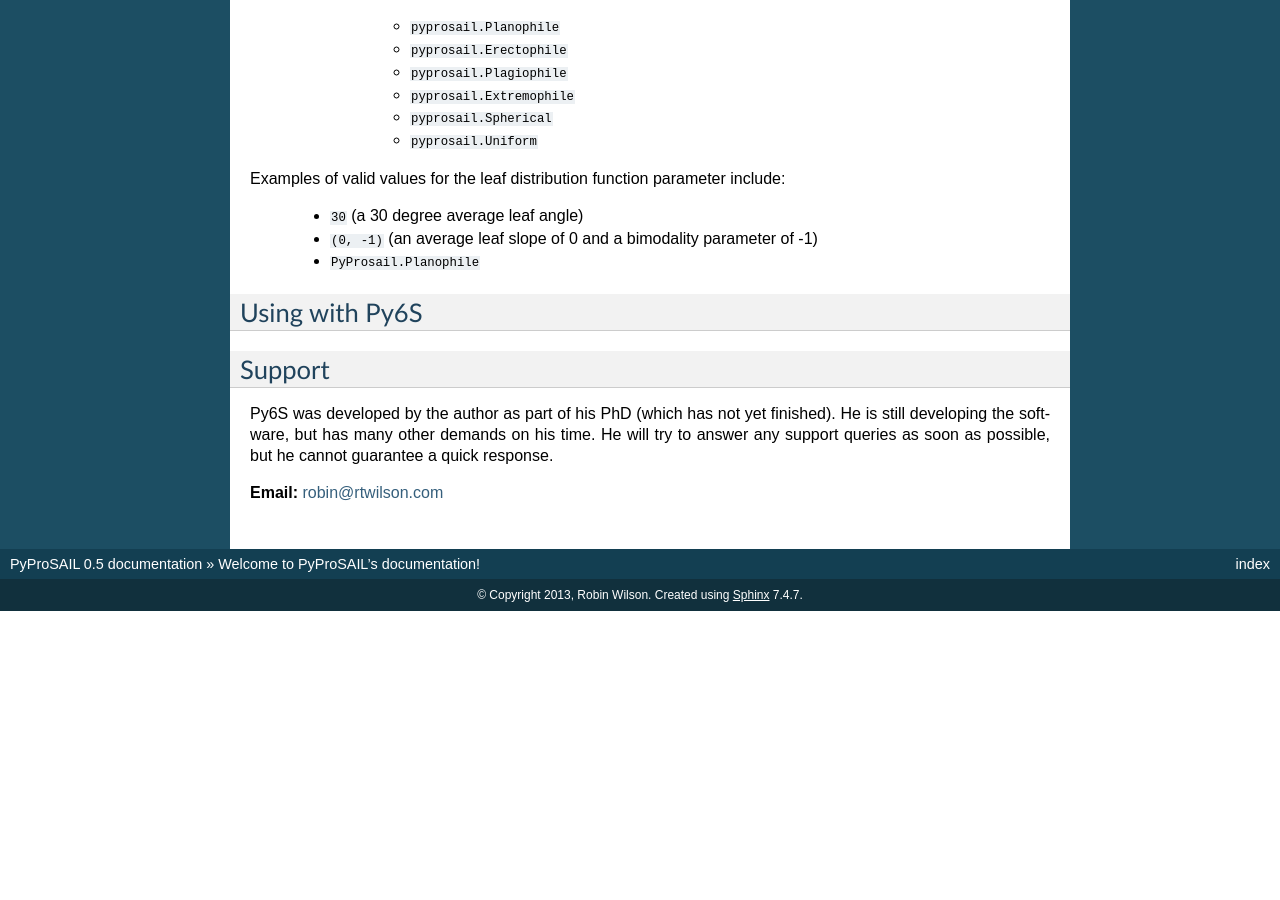
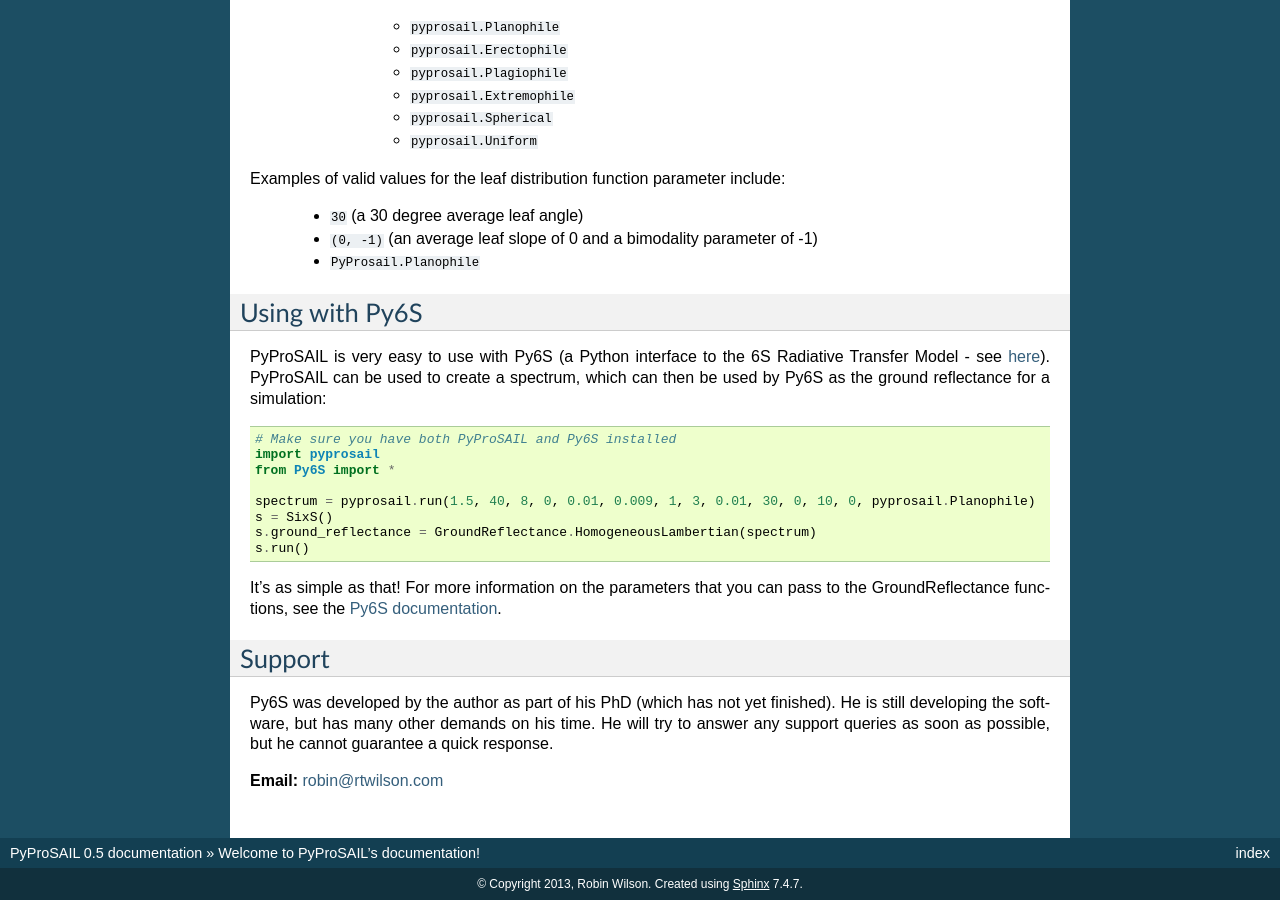
Before and after one commit to robintw/PyProSAIL, a Sphinx documentation site: the page built from doc/index.rst, in a window 1280 px wide and 900 px high, scrolled down 1935 px. Built offline with Sphinx 7.4.7, drawn with Linux system fonts in a browser that asks for light colours; before the commit the page ends 2546 px from its top, so only the background shows below that.

Commit message:
Updated docs with how to link with Py6S

```diff
--- a/doc/index.rst
+++ b/doc/index.rst
@@ -93,7 +93,18 @@ Examples of valid values for the leaf distribution function parameter include:
 
 Using with Py6S
 ---------------
+PyProSAIL is very easy to use with Py6S (a Python interface to the 6S Radiative Transfer Model - see `here <http://py6s.readthedocs.org>`_). PyProSAIL can be used to create a spectrum, which can then be used by Py6S as the ground reflectance for a simulation::
 
+   # Make sure you have both PyProSAIL and Py6S installed
+   import pyprosail
+   from Py6S import *
+
+   spectrum = pyprosail.run(1.5, 40, 8, 0, 0.01, 0.009, 1, 3, 0.01, 30, 0, 10, 0, pyprosail.Planophile)
+   s = SixS()
+   s.ground_reflectance = GroundReflectance.HomogeneousLambertian(spectrum)
+   s.run()
+
+It's as simple as that! For more information on the parameters that you can pass to the GroundReflectance functions, see the `Py6S documentation <http://py6s.readthedocs.org/en/latest/params.html#ground-reflectances>`_.
 
 Support
 -------
```
